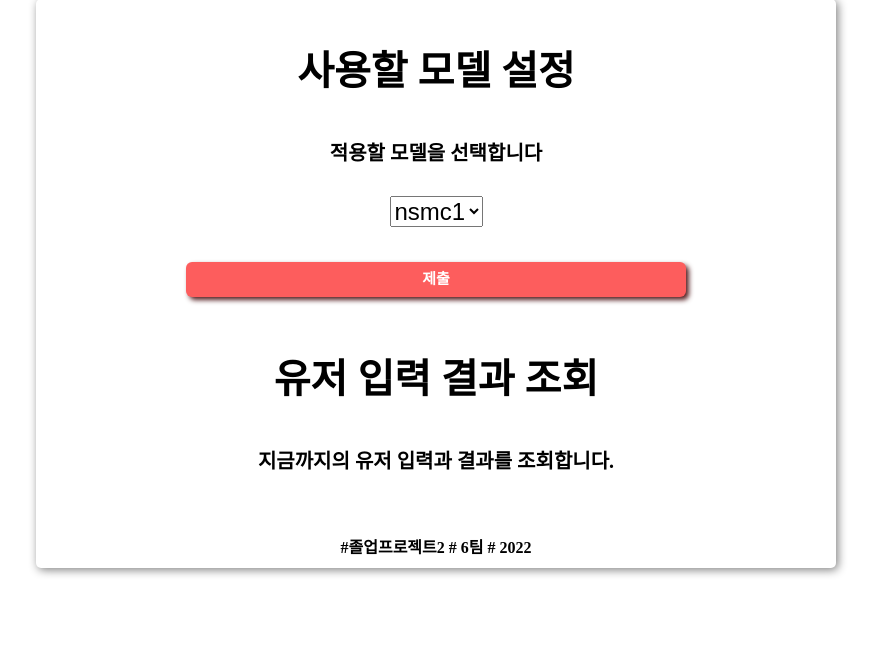
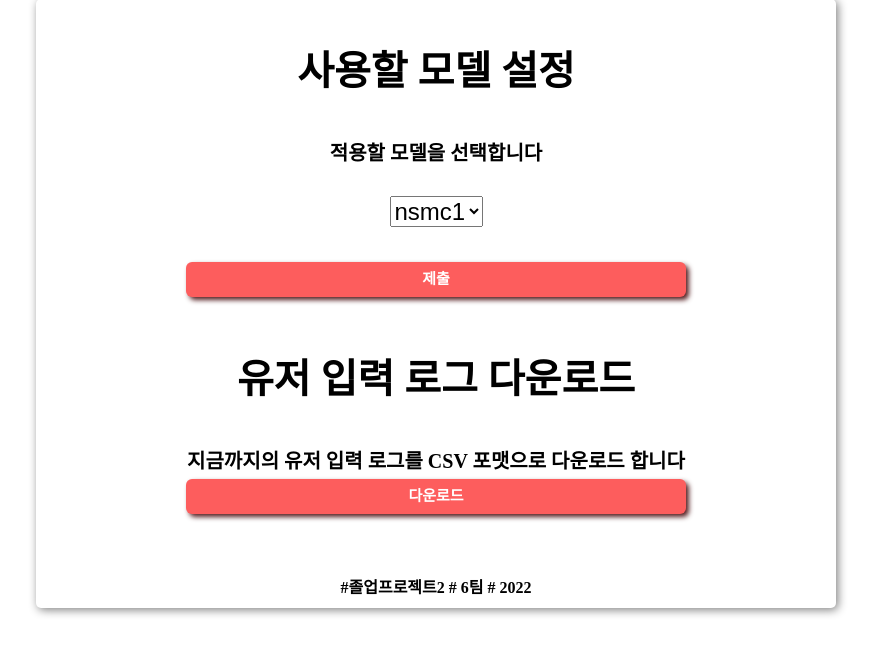
Before and after one commit to sgkim6/2022_graduation_project, a Django app: page /adm/ in a window 1280 px wide. Shown: the part 41-696 px from the top of the page, without its empty margins (204-1079 px from the left). Run offline with Django 4.2, Linux system fonts and the light colour scheme; data comes from the database, SQL or seed files in the repository; both versions use the stored data as it was after the commit; some web fonts are replaced.

Commit message:
admin_page 로그 다운로드 추가

```diff
--- a/project1/admin_page/views.py
+++ b/project1/admin_page/views.py
@@ -5,6 +5,7 @@
 from classifier import classifier
 from django.http import JsonResponse
 import sqlite3 as sq3
+import pandas as pd
 
 # Create your views here.
 
@@ -31,6 +32,8 @@
 
         return render(request, "project_2022/admin.html",{'data_list':data_list})
 
+
+#현재 사용중인 모델 정보 DB에 저장
 class Set_model(APIView):
     def post(self, request):
         model_name = request.POST.get('model_name')
@@ -45,3 +48,18 @@
 
         con.close()
         return JsonResponse({'model_name':model_name})
+
+#유저 입력 로그 다운로드
+class Download_Log(APIView):
+    def post(self, request):
+        data = request.POST.get('data')
+        con = sq3.connect('./db.sqlite3', isolation_level= None)
+        c = con.cursor()
+        query = c.execute("SELECT REVIEW,RESULT FROM user_Data")
+        cols = [column[0] for column in query.description]
+        result = pd.DataFrame.from_records(data=query.fetchall(), columns=cols)
+        print(result)
+        result.to_csv("project1/static/csv/log.csv", encoding=('utf-8-sig'))
+        con.close()
+
+        return JsonResponse({'data':data})
--- a/project1/project1/settings.py
+++ b/project1/project1/settings.py
@@ -41,6 +41,7 @@
     'django.contrib.staticfiles',
     'rest_framework',
     'project1',
+    'admin_page',
 ]
 
 MIDDLEWARE = [
--- a/project1/project1/static/css/style.css
+++ b/project1/project1/static/css/style.css
@@ -66,7 +66,7 @@
     margin-top: 20px;
  }
 
-#review_submit {
+#review_submit, #log_download {
     font-family: 'Gowun Batang', serif;
     background-color:#FD5D5D;
     color:white;
@@ -86,7 +86,7 @@
     cursor: pointer;
 }
 
-#review_submit:hover {
+#review_submit:hover,  #log_download:hover {
     background-color: #FFF7BC;
     box-shadow: 3px 3px 5px 0px rgb(192, 237, 166);
     color: black;
--- /dev/null
+++ b/project1/project1/static/csv/log.csv
@@ -0,0 +1,5 @@
+,REVIEW,RESULT
+0,dsadsadasd,POSITIVE
+1,안녕,POSITIVE
+2,안녕하세요114234,NEGATIVE
+3,졸업작품 너무 힘들다,NEGATIVE
--- a/project1/project1/static/js/admin_page.js
+++ b/project1/project1/static/js/admin_page.js
@@ -1,5 +1,6 @@
 window.onload = function(){
     document.getElementById("review_submit").onclick = model_Submit;
+    document.getElementById("log_download").onclick = download_Submit;
 }
 
 function model_Submit() {
@@ -22,3 +23,31 @@
     })
 
 }
+
+function download_Submit() {
+
+    var Data = "";
+
+    $.ajax({
+        url : '/adm/download/',
+        data: {
+            data: Data
+        },
+        type: "POST",
+        dataType: "json",
+        success : function(){
+            let element = document.createElement('a');
+            element.setAttribute('href','../static/csv/log.csv')
+            element.setAttribute('download', 'User_input.csv');
+            element.style.display = 'none';
+            document.body.appendChild(element);
+            element.click();
+            document.body.removeChild(element);
+            alert('asd')
+        },
+        fail : function(){
+
+        }
+    })
+
+}
--- a/project1/project1/templates/project_2022/admin.html
+++ b/project1/project1/templates/project_2022/admin.html
@@ -41,16 +41,14 @@
 
         <div id="content">
             <div id="program_title">
-                유저 입력 결과 조회
+                유저 입력 로그 다운로드
             </div>
 
             <div id="program_description">
-                지금까지의 유저 입력과 결과를 조회합니다.
+                지금까지의 유저 입력 로그를 CSV 포맷으로 다운로드 합니다
             </div>
 
-            <form method="post" id="myform" action="/index.html">
-                <input type="submit" value="조회" />
-            </form>
+            <input id="log_download" type="button" value="다운로드">
 
         </div>
 
--- a/project1/project1/urls.py
+++ b/project1/project1/urls.py
@@ -20,6 +20,7 @@
 from .views import DB
 from admin_page.views import Admin_page
 from admin_page.views import Set_model
+from admin_page.views import Download_Log
 #from content.views import Main
 
 urlpatterns = [
@@ -28,5 +29,7 @@
     path('api/', Api.as_view()),
     path('api2/', DB.as_view()),
     path('adm/', Admin_page.as_view()),
-    path('adm/change/',Set_model.as_view())
+    path('adm/change/',Set_model.as_view()),
+    path('adm/download/',Download_Log.as_view()),
+
 ]
```
Also changed, not shown: project1/db.sqlite3.
